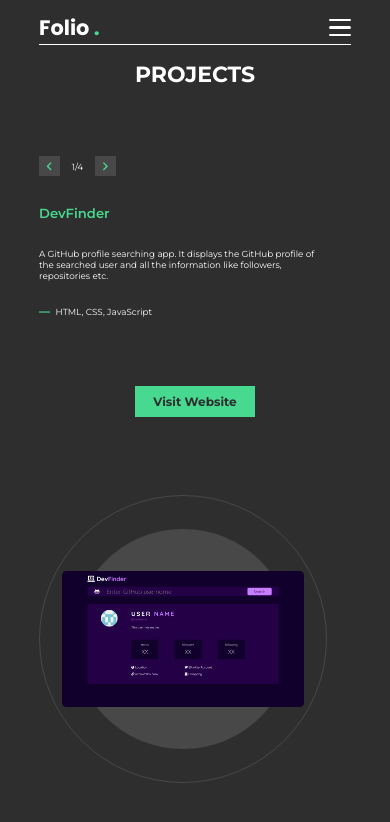
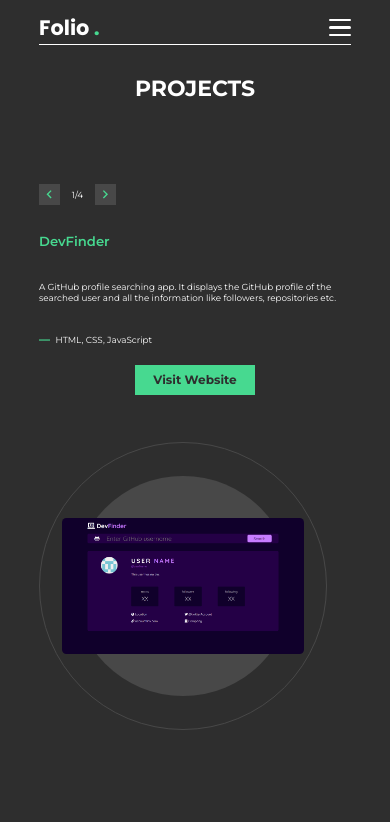
Before and after one commit to A-shir1/Ashir-Portfolio, a React (Create React App) app: page /projects in a window 390 px wide. Shown: the top 822 px of the page. Built offline with nearby package versions, Linux system fonts and the light colour scheme.

Commit message:
Fixed the Project Carousel in Phone Screen

```diff
--- a/src/Components/Project/Project.css
+++ b/src/Components/Project/Project.css
@@ -2,7 +2,6 @@
     display: flex;
     align-items: center;
     justify-content: space-between;
-    /* background-color: red; */
 }
 
 
@@ -89,11 +88,10 @@
 
 @media screen and (max-width: 500px) {
     .Project{
-        height: 75vh;
+        height: 70vh;
     }
 
     .project-slider{
-        height: 100%;
         flex-direction: column;
         justify-content: space-between;
     }
@@ -101,9 +99,15 @@
     .project-left{
         width: 100%;
         height: 50%;
+        margin-bottom: 15%;
     }
 
     .project-right{
         width: 100%;
     }
+
+    .project-card{
+        width: 100%;
+    }
+
 }
--- a/src/Pages/Projects/Projects.css
+++ b/src/Pages/Projects/Projects.css
@@ -17,5 +17,6 @@
     .Projects{
         align-items: center;
         justify-content: space-evenly;
+        height: 100vh;
     }
 }
--- a/src/Pages/Projects/Projects.js
+++ b/src/Pages/Projects/Projects.js
@@ -6,10 +6,8 @@ function Projects() {
     <div className="Projects">
       <h1 className="projects-head">PROJECTS</h1>
 
+      <Project />
 
-      <div className="projects-list">
-        <Project />
-      </div>
     </div>
   )
 }
```
